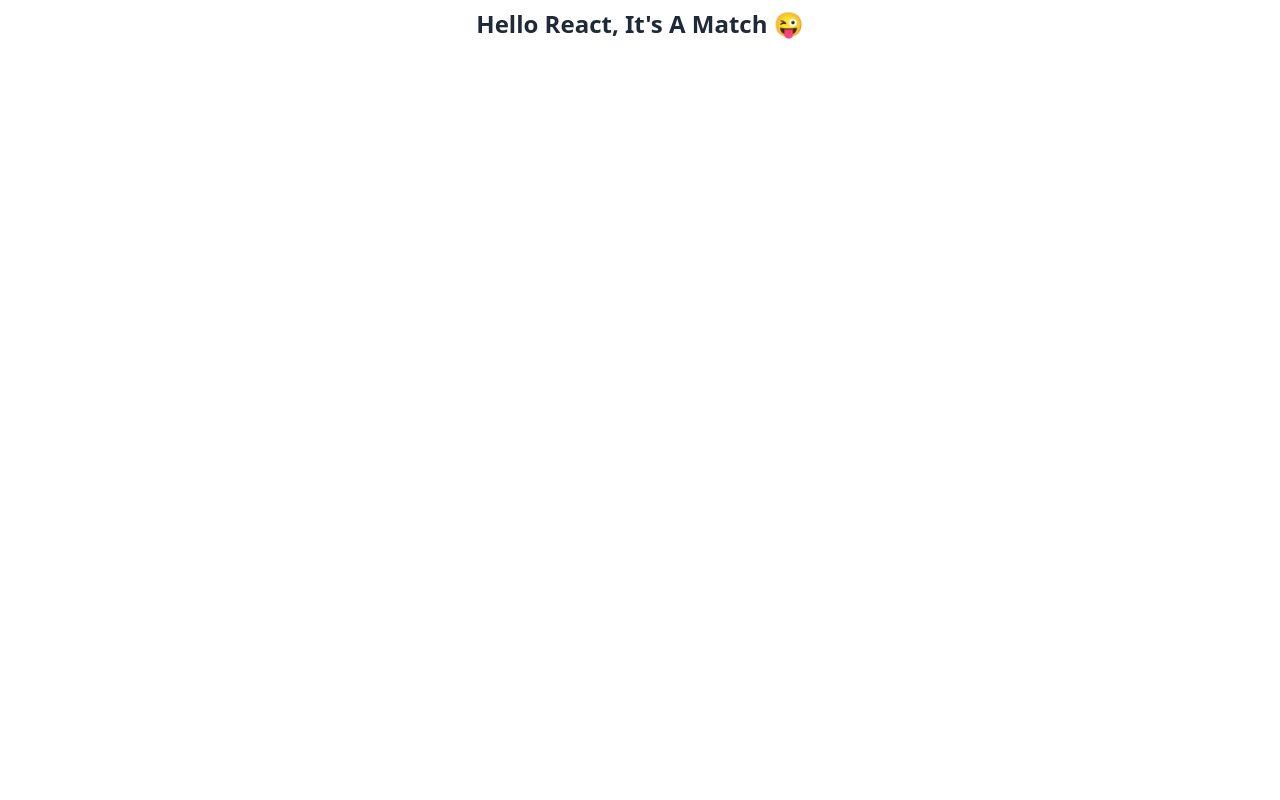
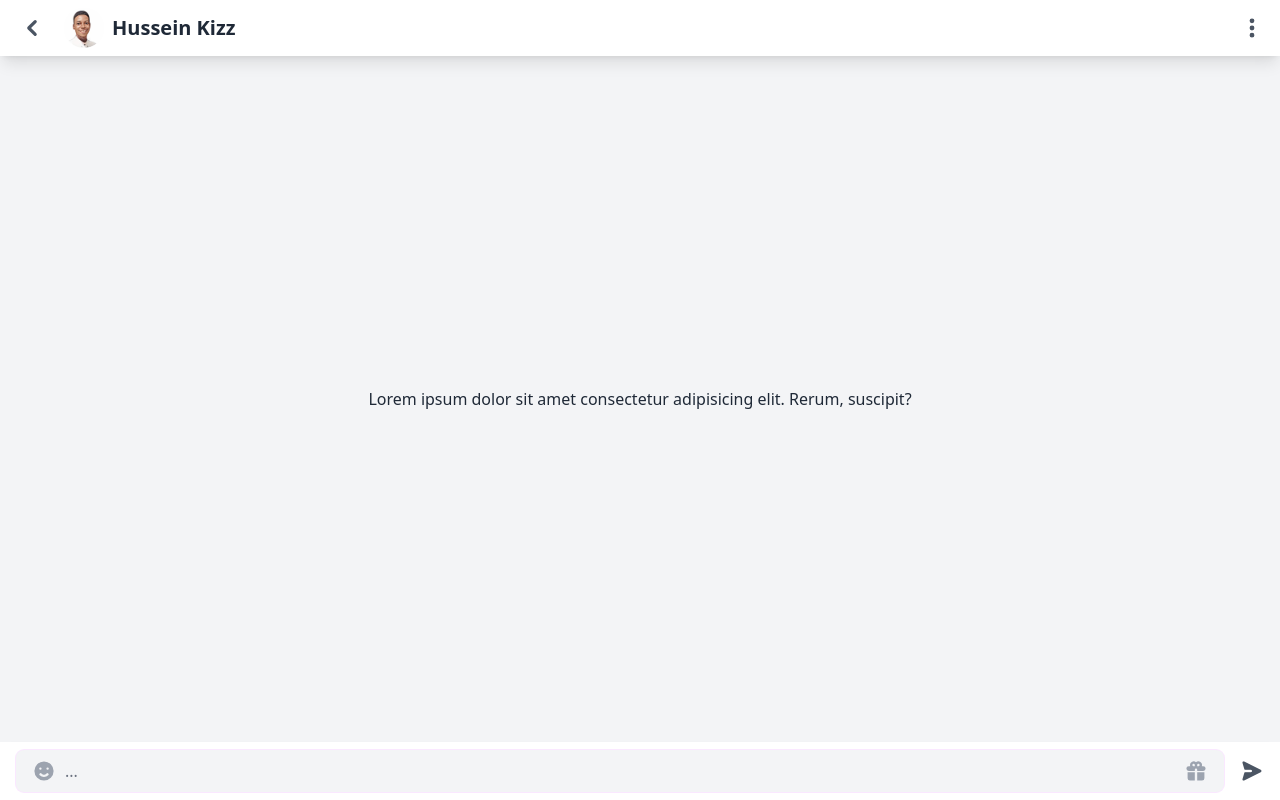
Before and after one commit to Hussseinkizz/laav, a Next.js app: page /chat in a window 1280 px wide. Built offline with nearby package versions, Linux system fonts and the light colour scheme.

Commit message:
Feat: Chat Screen

```diff
--- /dev/null
+++ b/components/ChatBottomBar.tsx
@@ -0,0 +1,45 @@
+import Image from "next/image";
+import Link from "next/link";
+import * as Icons from "react-icons/hi";
+
+import sampleAvatar from "../public/images/avatar.jpg";
+
+type Props = {};
+
+const ChatBottomBar = (props: Props) => {
+  const handleTyping = () => {
+    //
+  };
+  return (
+    <header className="_bg-theme w-full shadow-lg">
+      <nav className="py-2 px-4">
+        <div className="flex items-center justify-between gap-4">
+          {/* Nav Left */}
+          <div className="group relative flex grow items-center justify-between rounded-lg">
+            {/* The Emoji Icon */}
+            <div className="absolute left-4 z-10 text-gray-400">
+              <Icons.HiEmojiHappy className="h-6 w-6 cursor-pointer transition hover:text-fuchsia-200" />
+            </div>
+            {/* The Input */}
+            <input
+              type="text"
+              placeholder="..."
+              onChange={handleTyping}
+              className="relative grow  truncate rounded-lg border-transparent bg-gray-100 px-12 outline-none ring-1 ring-fuchsia-100 transition-colors hover:bg-gray-50 hover:ring-2 hover:ring-fuchsia-100 focus:border-fuchsia-100  focus:outline-none focus:ring-2 focus:ring-fuchsia-100 group-hover:bg-gray-50 dark:bg-gray-900 dark:text-gray-100 dark:ring-fuchsia-800 dark:hover:bg-gray-800 dark:hover:ring-fuchsia-800 dark:focus:border-fuchsia-800 dark:focus:ring-fuchsia-800 group-hover:dark:hover:bg-gray-800"
+            />
+            {/* The gift Icon */}
+            <div className="absolute right-4 text-gray-400">
+              <Icons.HiGift className="h-6 w-6 cursor-pointer transition hover:text-fuchsia-200" />
+            </div>
+          </div>
+          {/* Nav Right */}
+          <div className="flex items-center justify-center gap-2">
+            <Icons.HiPaperAirplane className="_text-theme--hoverable h-6 w-6 rotate-90" />
+          </div>
+        </div>
+      </nav>
+    </header>
+  );
+};
+
+export default ChatBottomBar;
--- /dev/null
+++ b/components/ChatTopBar.tsx
@@ -0,0 +1,44 @@
+import Image from "next/image";
+import Link from "next/link";
+import * as Icons from "react-icons/hi";
+
+import sampleAvatar from "../public/images/avatar.jpg";
+
+type Props = {};
+
+const ChatTopBar = (props: Props) => {
+  return (
+    <header className="_bg-theme w-full shadow-lg">
+      <nav className="py-2 px-4">
+        <div className="flex items-center justify-between gap-4">
+          {/* Nav Left */}
+          <div className="flex items-center justify-between gap-2">
+            <Icons.HiChevronLeft className="_text-theme--hoverable mr-2 h-8 w-8" />
+            <Link
+              href="/profile"
+              passHref
+              className="flex items-center justify-center gap-2"
+            >
+              <span className="flex h-10 w-10">
+                <Image
+                  src={sampleAvatar}
+                  alt="foo"
+                  width={35}
+                  height={35}
+                  className="w-full rounded-full"
+                />
+              </span>
+            </Link>
+            <span className="flex text-xl font-semibold">Hussein Kizz</span>
+          </div>
+          {/* Nav Right */}
+          <div className="flex items-center justify-center gap-2">
+            <Icons.HiDotsVertical className="_text-theme--hoverable h-6 w-6" />
+          </div>
+        </div>
+      </nav>
+    </header>
+  );
+};
+
+export default ChatTopBar;
--- a/components/layout/AppBar.tsx
+++ b/components/layout/AppBar.tsx
@@ -28,6 +28,7 @@
             passHref
             className="flex items-center justify-center gap-2 rounded-full ring ring-gray-100"
           >
+            <span className="flex h-10 w-10">
               <Image
                 src={sampleAvatar}
                 alt="foo"
@@ -35,6 +36,7 @@
                 height={3}
                 className="w-full rounded-full"
               />
+            </span>
           </Link>
           {/* Nav Middle */}
           <Link
--- a/pages/chat.tsx
+++ b/pages/chat.tsx
@@ -1,15 +1,22 @@
 // import { Button } from '@material-tailwind/react';
-import React from 'react';
+import ChatBottomBar from "components/ChatBottomBar";
+import ChatTopBar from "components/ChatTopBar";
+import React from "react";
 
 type Props = {};
 
 const chat = (props: Props) => {
   return (
-    <section className="w-full h-full p-2 flex flex-auto flex-col">
-      <h1 className="text-2xl text-center font-bold capitalize">
-        {`Hello React, It's A Match`} 😜
-      </h1>
-      {/* <Button className="mt-4 mx-auto">Swipe Cards...</Button> */}
+    <section className="relative flex min-h-screen w-full flex-auto flex-col items-center justify-between overflow-hidden bg-gray-100 text-gray-800 dark:bg-gray-900 dark:text-gray-100">
+      <ChatTopBar />
+      {/* The Chat */}
+      <main className="flex h-full w-full flex-auto flex-col items-center justify-center py-4">
+        <div className="flex">
+          Lorem ipsum dolor sit amet consectetur adipisicing elit. Rerum,
+          suscipit?
+        </div>
+      </main>
+      <ChatBottomBar />
     </section>
   );
 };
```
Lines whose indentation alone changed are shown as unchanged.
